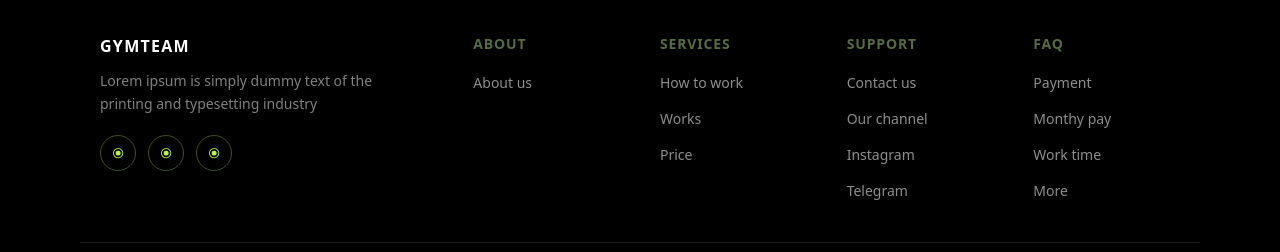
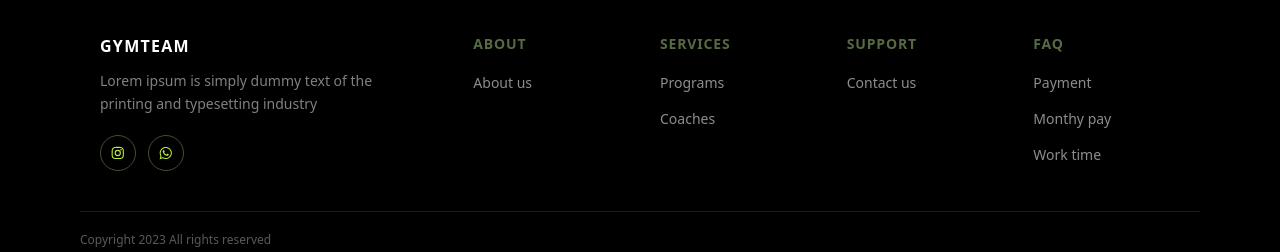
Before and after one commit to Bassem-21/gym-landing, a React (Vite) app: page / in a window 1280 px wide. Shown: the part 6137-6389 px from the top of the page. Built offline with nearby package versions, Linux system fonts and the light colour scheme.

Commit message:
Add Font Awesome brand icons to Footer component and implement smooth scrolling

```diff
--- a/package.json
+++ b/package.json
@@ -11,6 +11,7 @@
   },
   "dependencies": {
     "@fortawesome/fontawesome-svg-core": "^7.2.0",
+    "@fortawesome/free-brands-svg-icons": "^7.2.0",
     "@fortawesome/free-solid-svg-icons": "^7.2.0",
     "@fortawesome/react-fontawesome": "^3.2.0",
     "@tailwindcss/vite": "^4.1.18",
--- a/src/components/Footer.jsx
+++ b/src/components/Footer.jsx
@@ -1,33 +1,62 @@
 import { useMemo } from "react";
+import { FontAwesomeIcon } from "@fortawesome/react-fontawesome";
+import { faInstagram, faWhatsapp } from "@fortawesome/free-brands-svg-icons";
 
 export default function Footer() {
+  // ✅ map each label to a section id on your page
+  const phone = "96170134290";
+  const message = encodeURIComponent(
+    "Hello, I want to book a free trial session"
+  );
+
+  const whatsappLink = `https://wa.me/${phone}?text=${message}`;
+
   const columns = useMemo(
     () => [
       {
         title: "About",
-        links: ["About us",],
+        links: [{ label: "About us", href: "#about" }],
       },
       {
         title: "Services",
-        links: ["How to work", "Works", "Price"],
+        links: [
+          { label: "Programs", href: "#schedule" },
+          { label: "Coaches", href: "#coaches" },
+        ],
       },
       {
         title: "Support",
-        links: ["Contact us", "Our channel", "Instagram", "Telegram"],
+        links: [
+          { label: "Contact us", href: "#contact" },
+        ],
       },
       {
         title: "FAQ",
-        links: ["Payment", "Monthy pay", "Work time", "More"],
+        links: [
+          { label: "Payment", href: "#pricing" },
+          { label: "Monthy pay", href: "#pricing" },
+          { label: "Work time", href: "#schedule" },
+        ],
       },
     ],
     []
   );
 
+  // ✅ smooth scroll helper
+  const handleSmoothScroll = (e, href) => {
+    if (!href?.startsWith("#")) return;
+
+    e.preventDefault();
+    const el = document.querySelector(href);
+    if (!el) return;
+
+    el.scrollIntoView({ behavior: "smooth", block: "start" });
+  };
+
   return (
     <footer id="contact" className="section section-dark p-0">
       {/* ===== Top CTA strip (background image) ===== */}
       <div className="relative overflow-hidden">
-        {/* Background image */}
         <div
           className="h-[300px] md:h-[320px] w-full bg-cover bg-center"
           style={{
@@ -35,10 +64,8 @@ export default function Footer() {
               "url(https://images.unsplash.com/photo-1517963879433-6ad2b056d712?q=80&w=2070&auto=format&fit=crop)",
           }}
         />
-        {/* Dark overlay */}
         <div className="absolute inset-0 bg-black/70" />
 
-        {/* Content */}
         <div className="absolute inset-0 flex items-center">
           <div className="container-page w-full">
             <div className="mx-auto max-w-4xl text-center my-4">
@@ -51,15 +78,11 @@ export default function Footer() {
                 content of a page when looking at its layout. The point of using Lorem Ipsum.
               </p>
 
-              {/* Form */}
               <form
                 className="
-                  mt-8 mx-auto
-                  w-full max-w-xl
+                  mt-8 mx-auto w-full max-w-xl
                   flex flex-col md:flex-row
-                  items-stretch
-                  gap-3 md:gap-0
-                  justify-center
+                  items-stretch gap-3 md:gap-0 justify-center
                 "
                 onSubmit={(e) => e.preventDefault()}
               >
@@ -72,8 +95,7 @@ export default function Footer() {
                     bg-black/55 border border-white/15
                     px-5 py-3
                     text-white/85 placeholder:text-white/35
-                    outline-none
-                    focus:border-white/30
+                    outline-none focus:border-white/30
                   "
                 />
 
@@ -85,8 +107,7 @@ export default function Footer() {
                     text-black font-extrabold tracking-[0.12em] uppercase
                     px-10 py-3
                     shadow-[0_12px_30px_rgba(0,0,0,0.35)]
-                    hover:brightness-110
-                    transition
+                    hover:brightness-110 transition
                   "
                 >
                   SUBMIT
@@ -101,7 +122,6 @@ export default function Footer() {
       <div className="bg-black">
         <div className="container-page py-10">
           <div className="grid grid-cols-1 md:grid-cols-12 gap-10 px-5">
-            {/* Brand block */}
             <div className="md:col-span-4">
               <div className="text-white font-extrabold tracking-[0.08em] uppercase">
                 GYMTEAM
@@ -111,26 +131,26 @@ export default function Footer() {
                 Lorem ipsum is simply dummy text of the printing and typesetting industry
               </p>
 
-              {/* Social icons */}
-              <div className="mt-5 flex gap-3">
-                <SocialIcon />
-                <SocialIcon />
-                <SocialIcon />
-              </div>
+            <div className="mt-5 flex gap-3">
+              <SocialIcon icon={faInstagram} href="#" label="Instagram" />
+              <SocialIcon icon={faWhatsapp} href={whatsappLink} label="WhatsApp" />
+            </div>
             </div>
 
-            {/* Link columns */}
             <div className="md:col-span-8 grid grid-cols-2 sm:grid-cols-4 gap-10">
               {columns.map((col) => (
-                <FooterCol key={col.title} title={col.title} links={col.links} />
+                <FooterCol
+                  key={col.title}
+                  title={col.title}
+                  links={col.links}
+                  onLinkClick={handleSmoothScroll}
+                />
               ))}
             </div>
           </div>
 
-          {/* Divider */}
           <div className="mt-10 h-px bg-white/10" />
 
-          {/* Copyright */}
           <div className="mt-5 text-xs text-white/35">
             Copyright 2023 All rights reserved
           </div>
@@ -140,7 +160,7 @@ export default function Footer() {
   );
 }
 
-function FooterCol({ title, links }) {
+function FooterCol({ title, links, onLinkClick }) {
   return (
     <div>
       <div className="text-[rgba(92,113,70,0.95)] font-extrabold tracking-[0.06em] uppercase text-sm">
@@ -148,13 +168,14 @@ function FooterCol({ title, links }) {
       </div>
 
       <ul className="mt-4 space-y-3">
-        {links.map((t) => (
-          <li key={t}>
+        {links.map((item) => (
+          <li key={item.label}>
             <a
-              href="#"
+              href={item.href}
+              onClick={(e) => onLinkClick(e, item.href)}
               className="text-sm text-white/55 hover:text-white transition-colors"
             >
-              {t}
+              {item.label}
             </a>
           </li>
         ))}
@@ -163,9 +184,13 @@ function FooterCol({ title, links }) {
   );
 }
 
-function SocialIcon() {
+function SocialIcon({ icon, href = "#", label }) {
   return (
-    <button
+    <a
+      href={href}
+      target="_blank"
+      rel="noopener noreferrer"
+      aria-label={label}
       className="
         h-9 w-9 rounded-full
         grid place-items-center
@@ -173,11 +198,8 @@ function SocialIcon() {
         text-[rgba(200,255,61,0.95)]
         hover:bg-white/5 transition
       "
-      aria-label="Social"
-      type="button"
     >
-      {/* simple glyph (replace later with real icons) */}
-      <span className="text-sm">⦿</span>
-    </button>
+      <FontAwesomeIcon icon={icon} className="text-sm" />
+    </a>
   );
 }
```
Also changed, not shown: 1 other file (tests, documents, lock files or other folders).
